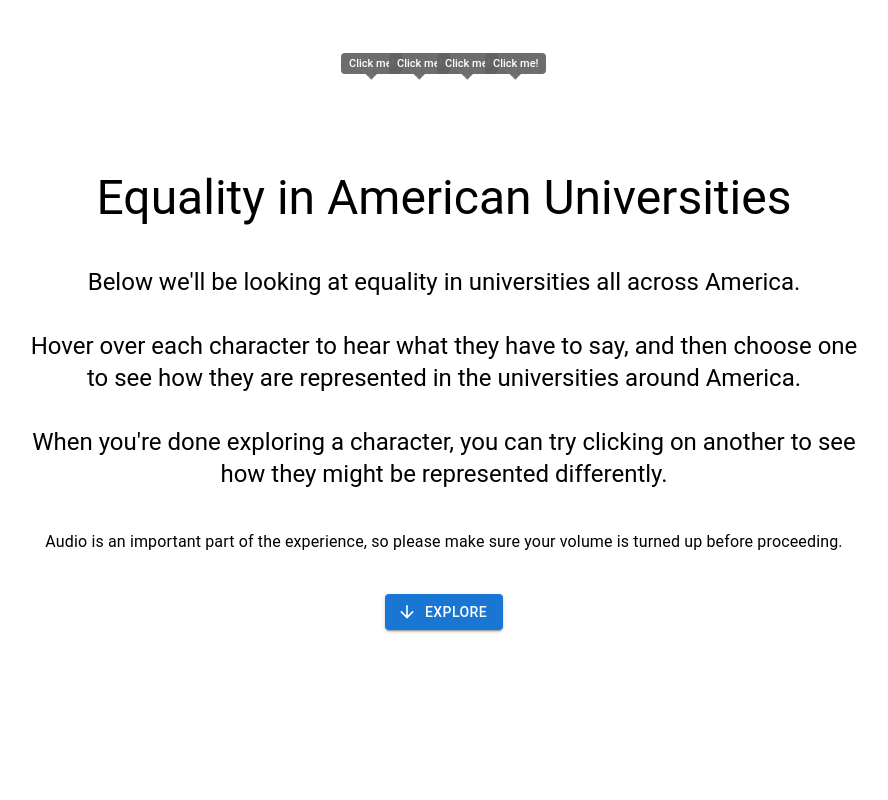
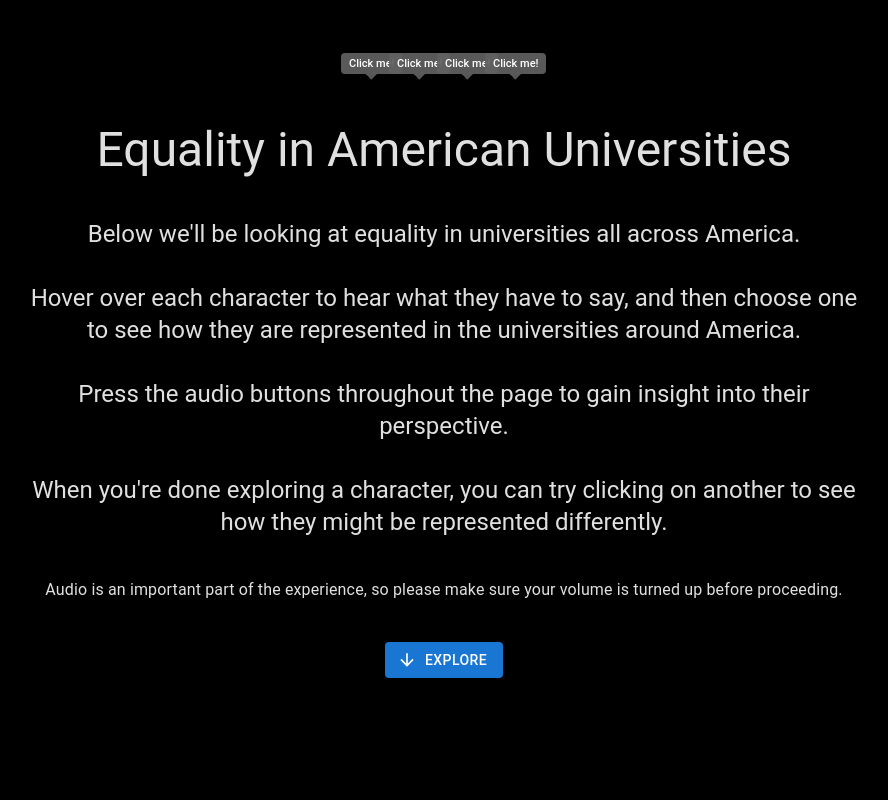
Before and after one commit to aleksanderlj/dataviz-final, a React (Create React App) app: page / in a window 1280 px wide. Shown: the top 800 px of the page, without its empty margins (196-1084 px from the left). Built offline with nearby package versions, Linux system fonts and the light colour scheme.

Commit message:
Intro page and colors

```diff
--- a/src/pages/IntroPage.tsx
+++ b/src/pages/IntroPage.tsx
@@ -2,6 +2,9 @@ import {Grid, Typography, Button} from "@mui/material";
 import {ArrowDownward} from "@mui/icons-material";
 
 function IntroPage() {
+    const bgcolor = "black"
+    const fgcolor = "grey.300"
+
     function handleClick(){
         window.scrollTo({
             top: window.innerHeight,
@@ -10,23 +13,24 @@ function IntroPage() {
     }
 
     return (
-        <Grid container justifyContent={"center"} alignItems={"center"} height={"100vh"}>
+        <Grid container justifyContent={"center"} alignItems={"center"} height={"100vh"} sx={{bgcolor: bgcolor}}>
             <Grid container item xs={8} spacing={5} justifyContent={"center"}>
                 <Grid item xs={12}>
-                    <Typography variant={"h3"}>
+                    <Typography variant={"h3"} sx={{ color: fgcolor }}>
                         {"Equality in American Universities"}
                     </Typography>
                 </Grid>
                 <Grid item xs={12}>
-                    <Typography variant={"h5"} sx={{ whiteSpace: "pre-line" }}>
+                    <Typography variant={"h5"} sx={{ whiteSpace: "pre-line", color: fgcolor }}>
                         {
                             "Below we'll be looking at equality in universities all across America.\n\n" +
                             "Hover over each character to hear what they have to say, and then choose one to see how they are represented in the universities around America.\n\n" +
+                            "Press the audio buttons throughout the page to gain insight into their perspective.\n\n" +
                             "When you're done exploring a character, you can try clicking on another to see how they might be represented differently."
                         }
                     </Typography>
                 </Grid>
-                <Grid item xs={12}>
+                <Grid item xs={12} sx={{color: fgcolor}}>
                     <Typography>
                         {"Audio is an important part of the experience, so please make sure your volume is turned up before proceeding."}
                     </Typography>
--- a/src/pages/RaceNav.tsx
+++ b/src/pages/RaceNav.tsx
@@ -11,6 +11,8 @@ import SongMP3 from "../audio/song.mp3"
 import {useState} from "react";
 
 function RaceNav() {
+    const bgcolor = "salmon"
+
     const [song, setSong] = useState(new Audio(SongMP3))
     const [gong, setGong] = useState(new Audio(GongMP3))
 
@@ -59,7 +61,7 @@ function RaceNav() {
     }
 
     return (
-        <Grid container justifyContent={"center"} alignItems={"center"} height={"100vh"}>
+        <Grid container justifyContent={"center"} alignItems={"center"} height={"100vh"} sx={{ bgcolor: bgcolor }}>
             <Grid container item xs={8} justifyContent={"center"} alignItems={"center"} sx={{
                 height: "100%"
             }}>
```
